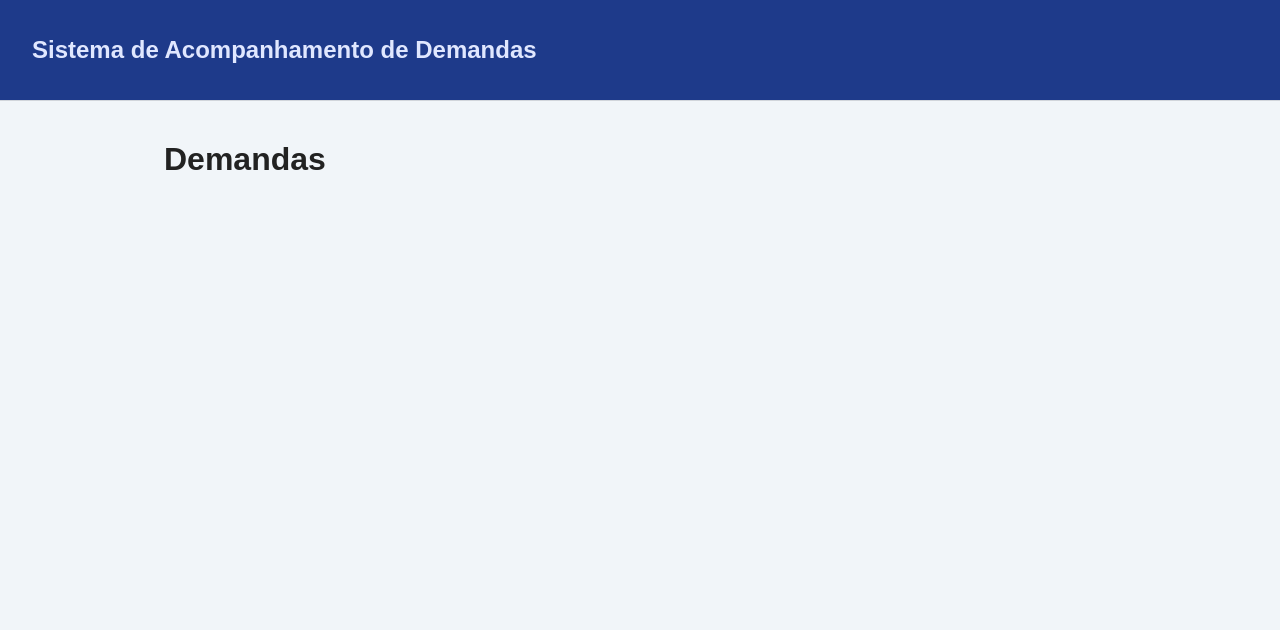
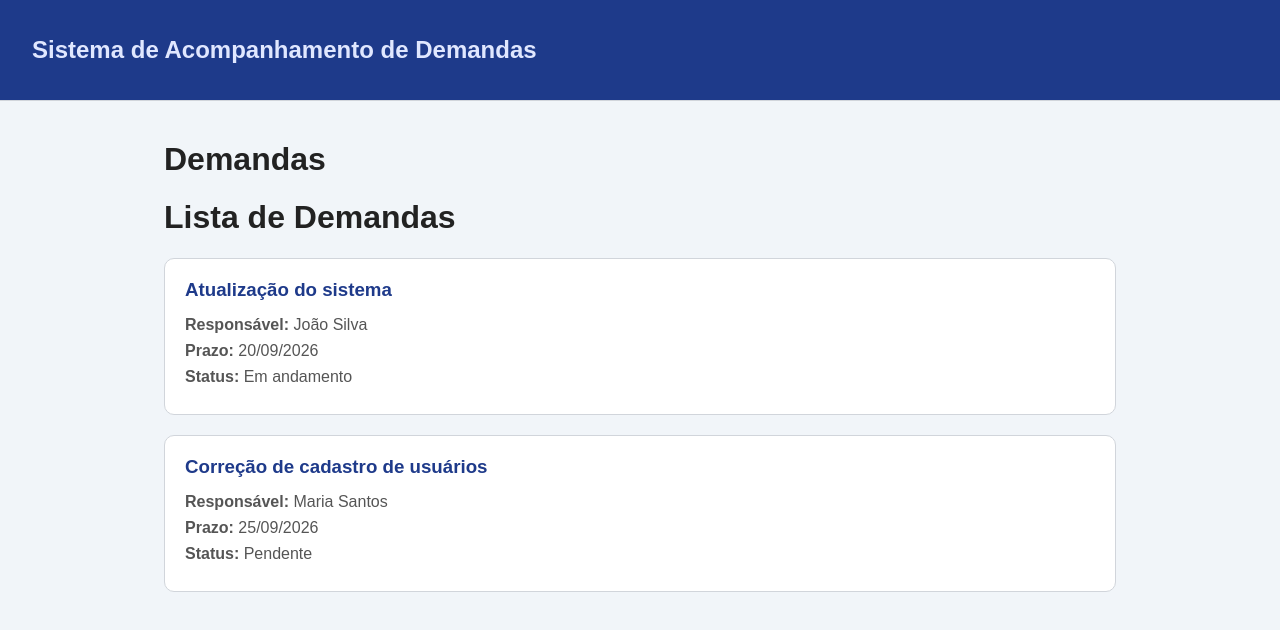
Before and after one commit to leocurtulo/PI-II-TIME-7, a plain HTML site: page Listagem-demandas.html in a window 1280 px wide. Drawn offline with Linux system fonts and the light colour scheme.

Commit message:
Atualizando o css e criando exemplos para a listagem das demandas

```diff
--- a/Listagem-demandas.html
+++ b/Listagem-demandas.html
@@ -1,4 +1,3 @@
-
 <!DOCTYPE html>
 <html lang="pt-BR">
 <head>
@@ -22,20 +21,23 @@
         <div id="lista" style="display: none;">
             <h1>Lista de Demandas</h1>
 
-            <div class="demanda">
-
+            <div class="exemplo">
+                <h3>Atualização do sistema</h3>
+                <p><strong>Responsável:</strong> João Silva</p>
+                <p><strong>Prazo:</strong> 20/09/2026</p>
+                <p><strong>Status:</strong> Em andamento</p>
             </div>
 
-            <div class="demanda">
-
+            <div class="exemplo">
+                <h3>Correção de cadastro de usuários</h3>
+                <p><strong>Responsável:</strong> Maria Santos</p>
+                <p><strong>Prazo:</strong> 25/09/2026</p>
+                <p><strong>Status:</strong> Pendente</p>
             </div>
-
 
         </div>
 
     </main>
 
-
-
 </body>
 </html>
--- a/style.css
+++ b/style.css
@@ -250,3 +250,28 @@ button:hover {
 .secao-dashboard {
     margin-bottom: 35px;
 }
+
+/* Listagem de demandas */
+
+#lista {
+    display: block !important;
+}
+
+.exemplo {
+    background-color: #ffffff;
+    border: 1px solid #d1d5db;
+    border-radius: 10px;
+    padding: 20px;
+    margin-bottom: 20px;
+}
+
+.exemplo h3 {
+    color: #1E3A8A;
+    margin-top: 0;
+    margin-bottom: 15px;
+}
+
+.exemplo p {
+    margin: 8px 0;
+    color: #555555;
+}
```
